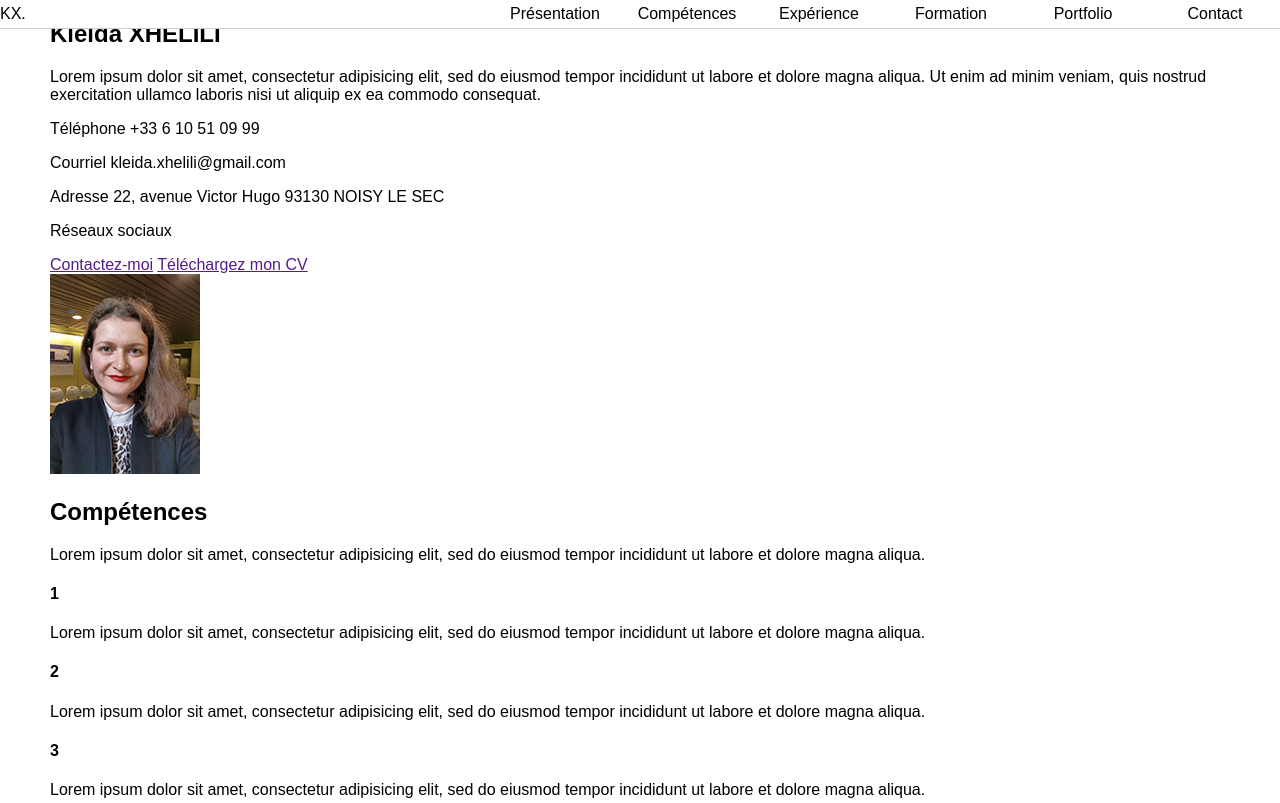
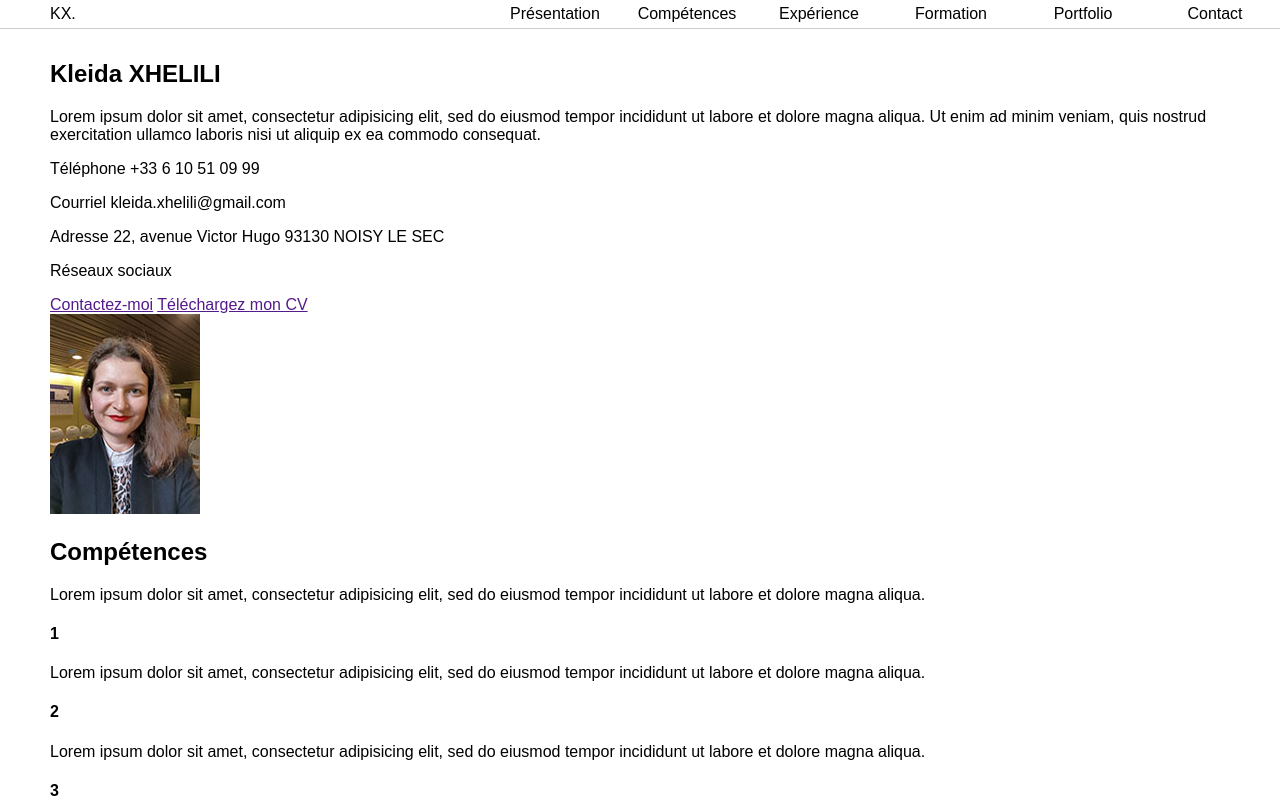
Before and after one commit to Stevendrawings/portfolio, a plain HTML site: page portfolio/index.html in a window 1280 px wide. Shown: the top 803 px of the page. Drawn offline with Linux system fonts and the light colour scheme; a web font is replaced by a local one.

Commit message:
Modification du logo

```diff
--- a/portfolio/assets/css/style.css
+++ b/portfolio/assets/css/style.css
@@ -13,6 +13,14 @@ body {
     width: 100%;
     background-color: #fff;
     border-bottom: 1px solid #ccc }
+
+.logo {
+	margin-left: 50px;
+}
+
+main {
+	padding-top: 40px;
+}
 
 #nav { display: flex; }
 
--- a/portfolio/index.html
+++ b/portfolio/index.html
@@ -10,7 +10,7 @@
 	<body>
 		<!--Mon header-->
 		<header class="header">
-			<div>
+			<div class="logo">
 				<span>KX.</span>
 			</div>
 			<div>
```
